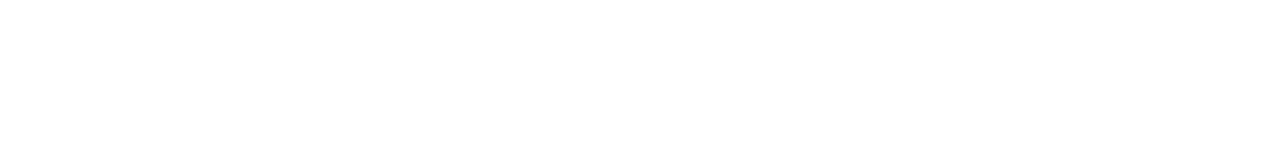
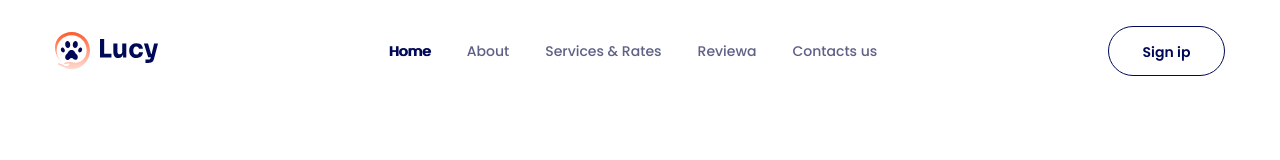
Before and after one commit to NgocTai-21008881/htmlcss-project-04, a plain HTML site: page index.html in a window 1280 px wide. Drawn offline with Linux system fonts and the light colour scheme.

Commit message:
add phần header

```diff
--- a/assets/css/styles.css
+++ b/assets/css/styles.css
@@ -11,6 +11,8 @@
     font-family: "Poppins", sans-serif;
 }
 
+/* Common */
+
 h1,
 h2,
 h3,
@@ -20,6 +22,10 @@
     font-family: "Sora", sans-serif;
 }
 
+a {
+    text-decoration: none;
+}
+
 input,
 textarea,
 button,
@@ -27,3 +33,64 @@
     font-size: inherit;
     font-family: inherit;
 }
+
+.container {
+    width: 1170px;
+    max-width: calc(100% - 48px);
+    margin: 0 auto;
+}
+
+.btn {
+    display: inline-block;
+    min-width: 190px;
+    height: 56px;
+    border-radius: 25px;
+    border: 1px solid #000958;
+    color: #000958;
+    text-align: center;
+    font-size: 1.4rem;
+    font-weight: 600;
+    line-height: 56px;
+}
+
+.btn:hover {
+    opacity: 0.7;
+    cursor: pointer;
+}
+/* Header */
+.header {
+    padding-top: 26px;
+}
+
+.header__inner {
+    display: flex;
+    align-items: center;
+    justify-content: space-between;
+}
+
+.navbar__list {
+    display: flex;
+}
+
+.navbar__item {
+    padding: 8px 18px;
+}
+
+.navbar__link {
+    color: #5e6085;
+    font-size: 1.4rem;
+    font-weight: 500;
+    line-height: 1;
+}
+
+.btn-signup {
+    min-width: 117px;
+    height: 50px;
+    line-height: 50px;
+}
+
+.navbar__link--active,
+.navbar__link:hover {
+    color: #000958;
+    text-shadow: 1px 0 0 currentColor;
+}
--- a/index.html
+++ b/index.html
@@ -95,5 +95,45 @@
         <!-- Styles CSS -->
         <link rel="stylesheet" href="./assets/css/styles.css" />
     </head>
-    <body></body>
+    <body>
+        <!-- Header -->
+        <header class="header">
+            <div class="container">
+                <div class="header__inner">
+                    <!-- Logo -->
+                    <img src="./assets/img/Logo.svg" alt="" class="logo" />
+
+                    <!-- Nav -->
+                    <nav class="navbar">
+                        <ul class="navbar__list">
+                            <li class="navbar__item">
+                                <a
+                                    href=""
+                                    class="navbar__link navbar__link--active"
+                                    >Home</a
+                                >
+                            </li>
+                            <li class="navbar__item">
+                                <a href="" class="navbar__link">About</a>
+                            </li>
+                            <li class="navbar__item">
+                                <a href="" class="navbar__link"
+                                    >Services & Rates</a
+                                >
+                            </li>
+                            <li class="navbar__item">
+                                <a href="" class="navbar__link">Reviewa</a>
+                            </li>
+                            <li class="navbar__item">
+                                <a href="" class="navbar__link">Contacts us</a>
+                            </li>
+                        </ul>
+                    </nav>
+
+                    <!-- Action -->
+                    <a href="#!" class="btn btn-signup">Sign ip</a>
+                </div>
+            </div>
+        </header>
+    </body>
 </html>
```
Also changed, not shown: assets/img/Logo.svg (added).
